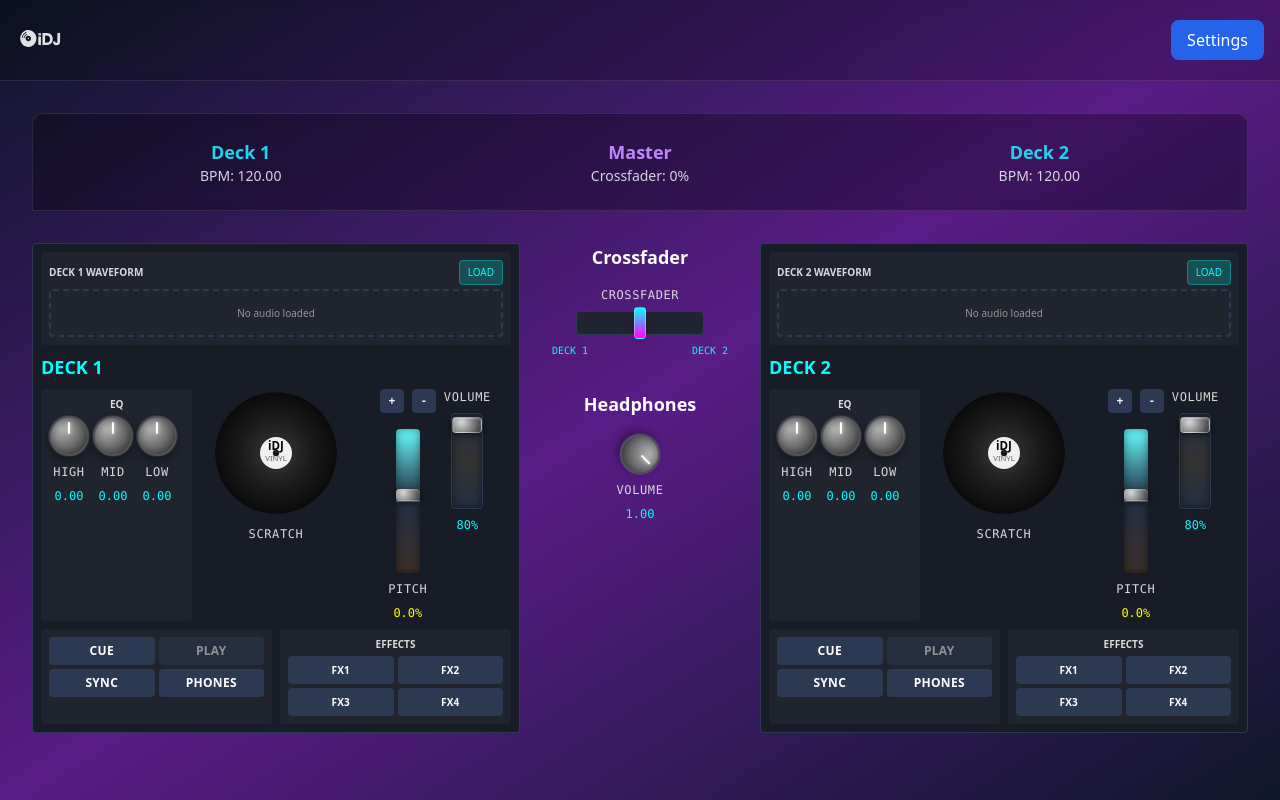
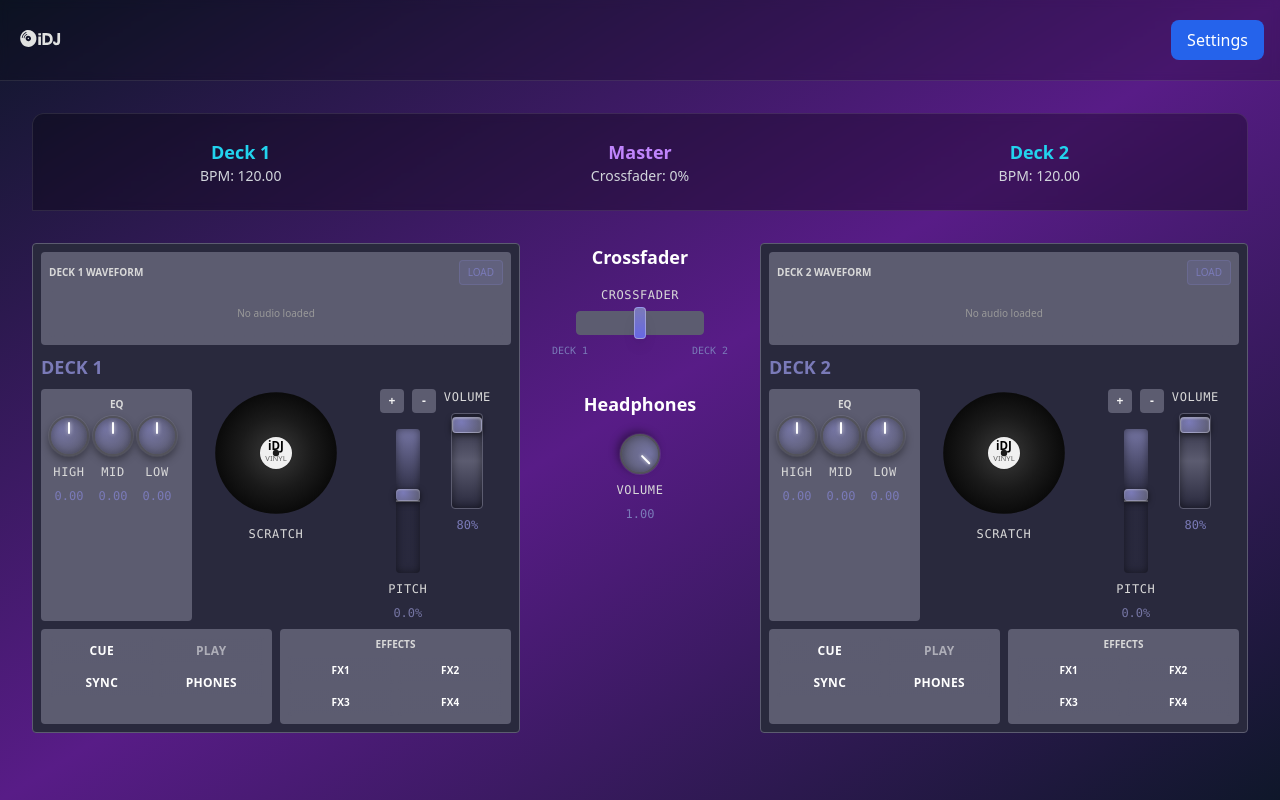
Before and after one commit to iagomartins/martins-software-i-dj, a React (Vite) app: page /#/dj in a window 1280 px wide. Built offline with nearby package versions, Linux system fonts and the light colour scheme; no server answers.

Commit message:
feat(Layout): Fixed some layout issues.

```diff
--- a/src/index.css
+++ b/src/index.css
@@ -17,48 +17,56 @@ html, body {
   overflow-x: hidden;
 }
 
-/* DJ Interface Design System - Professional dark theme with neon accents
+/* DJ Interface Design System - Professional dark theme with soft color palette
 All colors MUST be HSL.
 */
 
 @layer base {
   :root {
-    /* DJ Interface Base Colors */
-    --background: 220 20% 8%;
+    /* New Soft Color Palette */
+    --soft-primary: 240 30% 60%;      /* #6C6DBA */
+    --soft-secondary: 240 20% 55%;    /* #6C6C91 */
+    --soft-accent: 240 70% 65%;      /* #5E60E6 */
+    --soft-muted: 240 10% 40%;       /* #5B5B66 */
+    --soft-dark: 240 20% 20%;        /* #2A2B3B */
+    --soft-darker: 240 25% 15%;      /* #1C1D33 */
+
+    /* DJ Interface Base Colors - Updated with new palette */
+    --background: var(--soft-darker);
     --foreground: 0 0% 95%;
 
-    /* DJ Console Colors */
-    --dj-console: 220 25% 12%;
+    /* DJ Console Colors - Updated with new palette */
+    --dj-console: var(--soft-dark);
     --dj-console-foreground: 0 0% 90%;
-    --dj-panel: 220 20% 15%;
+    --dj-panel: var(--soft-muted);
     --dj-panel-foreground: 0 0% 85%;
 
-    /* Neon Accent Colors */
-    --neon-cyan: 180 100% 50%;
-    --neon-magenta: 300 100% 50%;
-    --neon-yellow: 60 100% 50%;
-    --neon-green: 120 100% 40%;
-    --neon-dark: 20 20% 20%;
-    --neon-light: 180 100% 70%;
+    /* Neon Accent Colors - Updated with new palette */
+    --neon-cyan: var(--soft-primary);
+    --neon-magenta: var(--soft-accent);
+    --neon-yellow: var(--soft-secondary);
+    --neon-green: var(--soft-primary);
+    --neon-dark: var(--soft-dark);
+    --neon-light: var(--soft-secondary);
 
-    /* Control Colors */
-    --knob-chrome: 0 0% 70%;
-    --knob-shadow: 0 0% 20%;
-    --fader-track: 220 30% 20%;
-    --fader-handle: 0 0% 85%;
+    /* Control Colors - Updated with new palette */
+    --knob-chrome: var(--soft-secondary);
+    --knob-shadow: var(--soft-muted);
+    --fader-track: var(--soft-dark);
+    --fader-handle: var(--soft-primary);
 
-    /* Button States */
-    --button-off: 220 30% 25%;
-    --button-on: 180 100% 50%;
-    --button-cue: 300 100% 50%;
-    --button-play: 120 100% 40%;
-    --button-sync: 60 100% 50%;
+    /* Button States - Updated with new palette */
+    --button-off: var(--soft-muted);
+    --button-on: var(--soft-primary);
+    --button-cue: var(--soft-accent);
+    --button-play: var(--soft-secondary);
+    --button-sync: var(--soft-primary);
 
-    /* Glow Effects */
-    --glow-cyan: 0 0 20px hsl(180 100% 50% / 0.5);
-    --glow-magenta: 0 0 20px hsl(300 100% 50% / 0.5);
-    --glow-yellow: 0 0 20px hsl(60 100% 50% / 0.5);
-    --glow-green: 0 0 20px hsl(120 100% 40% / 0.5);
+    /* Glow Effects - Updated with new palette */
+    --glow-cyan: 0 0 20px hsl(var(--soft-primary) / 0.5);
+    --glow-magenta: 0 0 20px hsl(var(--soft-accent) / 0.5);
+    --glow-yellow: 0 0 20px hsl(var(--soft-secondary) / 0.5);
+    --glow-green: 0 0 20px hsl(var(--soft-primary) / 0.5);
 
     /* Legacy mappings for compatibility */
     --card: var(--dj-panel);
@@ -66,7 +74,7 @@ All colors MUST be HSL.
     --popover: var(--dj-console);
     --popover-foreground: var(--dj-console-foreground);
     --primary: var(--neon-cyan);
-    --primary-foreground: 220 20% 8%;
+    --primary-foreground: var(--background);
     --secondary: var(--button-off);
     --secondary-foreground: var(--foreground);
     --muted: var(--fader-track);
@@ -75,7 +83,7 @@ All colors MUST be HSL.
     --accent-foreground: var(--background);
     --destructive: 0 84% 60%;
     --destructive-foreground: 0 0% 98%;
-    --border: 220 30% 25%;
+    --border: var(--soft-muted);
     --input: var(--fader-track);
     --ring: var(--neon-cyan);
     --radius: 0.5rem;
--- a/tailwind.config.ts
+++ b/tailwind.config.ts
@@ -19,6 +19,15 @@ export default {
 		},
 		extend: {
 			colors: {
+				/* New Soft Color Palette */
+				soft: {
+					primary: 'hsl(var(--soft-primary))',      /* #6C6DBA */
+					secondary: 'hsl(var(--soft-secondary))',  /* #6C6C91 */
+					accent: 'hsl(var(--soft-accent))',        /* #5E60E6 */
+					muted: 'hsl(var(--soft-muted))',          /* #5B5B66 */
+					dark: 'hsl(var(--soft-dark))',            /* #2A2B3B */
+					darker: 'hsl(var(--soft-darker))',        /* #1C1D33 */
+				},
 				border: 'hsl(var(--border))',
 				input: 'hsl(var(--input))',
 				ring: 'hsl(var(--ring))',
```
